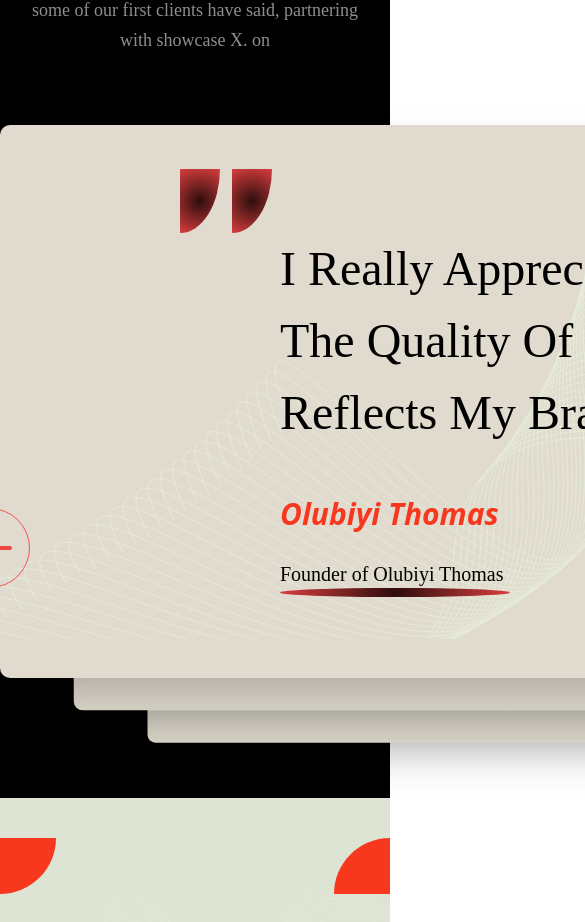
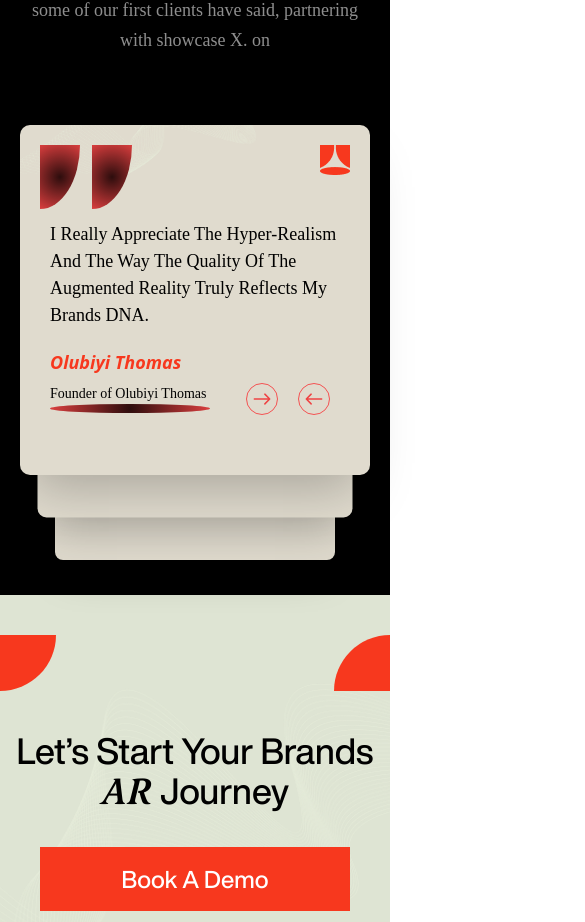
Before and after one commit to rbrazib77/showcase, a React (Vite) app: page /solution in a window 390 px wide. Shown: the part 4036-4958 px from the top of the page, 585 px wide, since content can reach past the window. Built offline with nearby package versions, Linux system fonts and the light colour scheme.

Commit message:
responsive update

```diff
--- a/src/component/clientsay/index.jsx
+++ b/src/component/clientsay/index.jsx
@@ -67,13 +67,16 @@ export default function Slider() {
         said, partnering with showcase X. on
       </p>
 
-      <div className="relative slideBox z-[9999] h-[553px] m-auto w-[1475px]" ref={slideBox}>
+      <div
+        className="relative slideBox z-[9999] h-[350px] md:h-[553px] lg:h-[553px] xl:h-[553px] 2xl:h-[553px] m-auto w-[350px] md:w-[1475px] lg:w-[1475px] xl:w-[1475px] 2xl:w-[1475px]"
+        ref={slideBox}
+      >
         {/*card */}
         <div className="slideItem bg-[#E0DBCE] sActive overflow-hidden absolute   h-[100%] top-[-100px] w-[100%] shadow-2xl shadow-[#00000040] rounded-[10px]">
           <span className="absolute z-[-7777] -top-24 left-0">
             <img src={mask} alt="" />
           </span>
-          <div className="pl-[180px] pt-[44px] pr-[60px] z-[7777] pb-80px">
+          <div className="pl-[20px] md:pl-[180px] lg:pl-[180px] xl:pl-[180px] 2xl:pl-[180px] pt-[20px] md:pt-[44px] lg:pt-[44px] xl:pt-[44px] 2xl:pt-[44px] pr-[20px] md:pr-[60px] lg:pr-[60px] xl:pr-[60px] 2xl:pr-[60px] z-[7777] pb-80px">
             <div className="flex justify-between">
               <div className="flex">
                 <span className=" text-center block h-16 w-10 bg-red-500 rounded-br-[100%] bg-[radial-gradient(circle_at_center,_var(--tw-gradient-stops))] to-[112%] from-[-26%] from-[#000000]"></span>
@@ -83,28 +86,28 @@ export default function Slider() {
                 <img src={sliderLogo} alt="sliderLogo" />
               </div>
             </div>
-            <div className="pl-[100px]">
-              <p className="text-[48px] font-medium capitalize font-artusiC pr-24 text-[#000000]">
+            <div className="pl-[10px] pt-3 sm:pt-0 md:pl-[100px] lg:pl-[100px] xl:pl-[100px] 2xl:pl-[100px]">
+              <p className="text-[18px] md:text-[48px] lg:text-[48px] xl:text-[48px] 2xl:text-[48px] font-medium capitalize font-artusiC pr-3 md:pr-24 lg:pr-24 xl:pr-24 2xl:pr-24 text-[#000000]">
                 I really appreciate the hyper-realism and the way the quality of
                 the augmented reality truly reflects my brands DNA.
               </p>
-              <h4 className="font-bold text-[#F7381E] artusiG italic text-[30px] pt-[42px] pb-6">
+              <h4 className="font-bold text-[#F7381E] artusiG italic text-[18px] md:text-[30px] lg:text-[30px] xl:text-[30px] 2xl:text-[30px] pt-[20px] md:pt-[42px] lg:pt-[42px] xl:pt-[42px] 2xl:pt-[42px] pb-2 md:pb-6 lg:pb-6 xl:pb-6 2xl:pb-6 ">
                 Olubiyi Thomas
               </h4>
-              <h6 className="font-artusiC font-medium text-xl">
+              <h6 className="font-artusiC font-medium text-sm md:text-xl lg:text-xl xl:text-xl 2xl:text-xl">
                 Founder of Olubiyi Thomas
               </h6>
-              <span className="block h-[9px] w-[230px] bg-red-500 rounded-[100%] bg-[radial-gradient(circle_at_center,_var(--tw-gradient-stops))] to-[112%] from-[-26%] from-[#000000]"></span>
+              <span className="block h-[9px] w-[160px] md:w-[230px] lg:w-[230px] xl:w-[230px] 2xl:w-[230px] bg-red-500 rounded-[100%] bg-[radial-gradient(circle_at_center,_var(--tw-gradient-stops))] to-[112%] from-[-26%] from-[#000000]"></span>
             </div>
           </div>
         </div>
 
         {/*card */}
         <div className="bg-[#E0DBCE] slideItem sActive absolute  h-[100%]  w-[100%]  rounded-[10px]  shadow-2xl shadow-[#00000040]  ">
-          <span className="absolute z-[-7777] -top-24 left-0">
+          <span className="absolute z-[-7777] top-0 md:-top-24 lg:-top-24 xl:-top-24 2xl:-top-24 left-0">
             <img src={mask} alt="" />
           </span>
-          <div className="pl-[180px] pt-[44px] pr-[60px] z-[7777] pb-80px">
+          <div className="pl-[20px] md:pl-[180px] lg:pl-[180px] xl:pl-[180px] 2xl:pl-[180px] pt-[20px] md:pt-[44px] lg:pt-[44px] xl:pt-[44px] 2xl:pt-[44px] pr-[20px] md:pr-[60px] lg:pr-[60px] xl:pr-[60px] 2xl:pr-[60px] z-[7777] pb-80px">
             <div className="flex justify-between">
               <div className="flex">
                 <span className=" text-center block h-16 w-10 bg-red-500 rounded-br-[100%] bg-[radial-gradient(circle_at_center,_var(--tw-gradient-stops))] to-[112%] from-[-26%] from-[#000000]"></span>
@@ -114,27 +117,27 @@ export default function Slider() {
                 <img src={sliderLogo} alt="sliderLogo" />
               </div>
             </div>
-            <div className="pl-[100px]">
-              <p className="text-[48px] font-medium capitalize font-artusiC pr-24 text-[#000000]">
+            <div className="pl-[10px] pt-3 sm:pt-0 md:pl-[100px] lg:pl-[100px] xl:pl-[100px] 2xl:pl-[100px]">
+              <p className="text-[18px] md:text-[48px] lg:text-[48px] xl:text-[48px] 2xl:text-[48px] font-medium capitalize font-artusiC pr-3 md:pr-24 lg:pr-24 xl:pr-24 2xl:pr-24 text-[#000000]">
                 I really appreciate the hyper-realism and the way the quality of
                 the augmented reality truly reflects my brands DNA.
               </p>
-              <h4 className="font-bold text-[#F7381E] artusiG italic text-[30px] pt-[42px] pb-6">
+              <h4 className="font-bold text-[#F7381E] artusiG italic text-[18px] md:text-[30px] lg:text-[30px] xl:text-[30px] 2xl:text-[30px] pt-[20px] md:pt-[42px] lg:pt-[42px] xl:pt-[42px] 2xl:pt-[42px] pb-2 md:pb-6 lg:pb-6 xl:pb-6 2xl:pb-6 ">
                 Olubiyi Thomas
               </h4>
-              <h6 className="font-artusiC font-medium text-xl">
+              <h6 className="font-artusiC font-medium text-sm md:text-xl lg:text-xl xl:text-xl 2xl:text-xl">
                 Founder of Olubiyi Thomas
               </h6>
-              <span className="block h-[9px] w-[230px] bg-red-500 rounded-[100%] bg-[radial-gradient(circle_at_center,_var(--tw-gradient-stops))] to-[112%] from-[-26%] from-[#000000]"></span>
+              <span className="block h-[9px] w-[160px] md:w-[230px] lg:w-[230px] xl:w-[230px] 2xl:w-[230px] bg-red-500 rounded-[100%] bg-[radial-gradient(circle_at_center,_var(--tw-gradient-stops))] to-[112%] from-[-26%] from-[#000000]"></span>
             </div>
           </div>
         </div>
         {/*card */}
         <div className="bg-[#E0DBCE] slideItem sActive absolute   h-[100%]  w-[100%]  shadow-2xl shadow-[#00000040] rounded-[10px]  ">
-          <span className="absolute z-[-7777] -top-24 left-0">
+          <span className="absolute z-[-7777] top-0 md:-top-24 lg:-top-24 xl:-top-24 2xl:-top-24 left-0">
             <img src={mask} alt="" />
           </span>
-          <div className="pl-[180px] pt-[44px] pr-[60px] z-[7777] pb-80px">
+          <div className="pl-[20px] md:pl-[180px] lg:pl-[180px] xl:pl-[180px] 2xl:pl-[180px] pt-[20px] md:pt-[44px] lg:pt-[44px] xl:pt-[44px] 2xl:pt-[44px] pr-[20px] md:pr-[60px] lg:pr-[60px] xl:pr-[60px] 2xl:pr-[60px] z-[7777] pb-80px">
             <div className="flex justify-between">
               <div className="flex">
                 <span className=" text-center block h-16 w-10 bg-red-500 rounded-br-[100%] bg-[radial-gradient(circle_at_center,_var(--tw-gradient-stops))] to-[112%] from-[-26%] from-[#000000]"></span>
@@ -144,31 +147,31 @@ export default function Slider() {
                 <img src={sliderLogo} alt="sliderLogo" />
               </div>
             </div>
-            <div className="pl-[100px]">
-              <p className="text-[48px] font-medium capitalize font-artusiC pr-24 text-[#000000]">
+            <div className="pl-[10px] pt-3 sm:pt-0 md:pl-[100px] lg:pl-[100px] xl:pl-[100px] 2xl:pl-[100px]">
+              <p className="text-[18px] md:text-[48px] lg:text-[48px] xl:text-[48px] 2xl:text-[48px] font-medium capitalize font-artusiC pr-3 md:pr-24 lg:pr-24 xl:pr-24 2xl:pr-24 text-[#000000]">
                 I really appreciate the hyper-realism and the way the quality of
                 the augmented reality truly reflects my brands DNA.
               </p>
-              <h4 className="font-bold text-[#F7381E] artusiG italic text-[30px] pt-[42px] pb-6">
+              <h4 className="font-bold text-[#F7381E] artusiG italic text-[18px] md:text-[30px] lg:text-[30px] xl:text-[30px] 2xl:text-[30px] pt-[20px] md:pt-[42px] lg:pt-[42px] xl:pt-[42px] 2xl:pt-[42px] pb-2 md:pb-6 lg:pb-6 xl:pb-6 2xl:pb-6 ">
                 Olubiyi Thomas
               </h4>
-              <h6 className="font-artusiC font-medium text-xl">
+              <h6 className="font-artusiC font-medium text-sm md:text-xl lg:text-xl xl:text-xl 2xl:text-xl">
                 Founder of Olubiyi Thomas
               </h6>
-              <span className="block h-[9px] w-[230px] bg-red-500 rounded-[100%] bg-[radial-gradient(circle_at_center,_var(--tw-gradient-stops))] to-[112%] from-[-26%] from-[#000000]"></span>
+              <span className="block h-[9px] w-[160px] md:w-[230px] lg:w-[230px] xl:w-[230px] 2xl:w-[230px] bg-red-500 rounded-[100%] bg-[radial-gradient(circle_at_center,_var(--tw-gradient-stops))] to-[112%] from-[-26%] from-[#000000]"></span>
             </div>
           </div>
         </div>
         {/* arrows */}
       </div>
-      <div className="flex absolute bottom-[210px] right-[360px] lg:right-[120px] z-[9999]">
+      <div className="flex absolute bottom-[180px] md:bottom-[210px] lg:bottom-[210px] xl:bottom-[210px] 2xl:bottom-[210px] right-[60px] md:right-[360px]  lg:right-[120px] z-[9999]">
         <IoIosArrowRoundForward
           onClick={() => showSlider("prev")}
-          className="text-red-500 border border-[#f45252] h-20 w-20 rounded-full text-[25px] mr-5 "
+          className="text-red-500 border border-[#f45252] h-8 md:h-20 lg:h-20 xl:h-20 2xl:h-20 w-8 md:w-20 lg:w-20 xl:w-20 2xl:w-20 rounded-full text-[25px] mr-5 "
         />
         <IoIosArrowRoundBack
           onClick={() => showSlider("next")}
-          className="text-red-500 border border-[#f45252] h-20 w-20 rounded-full  text-[25px]"
+          className="text-red-500 border border-[#f45252] h-8 md:h-20 lg:h-20 xl:h-20 2xl:h-20 w-8 md:w-20 lg:w-20 xl:w-20 2xl:w-20 rounded-full  text-[25px]"
         />
       </div>
     </section>
```
